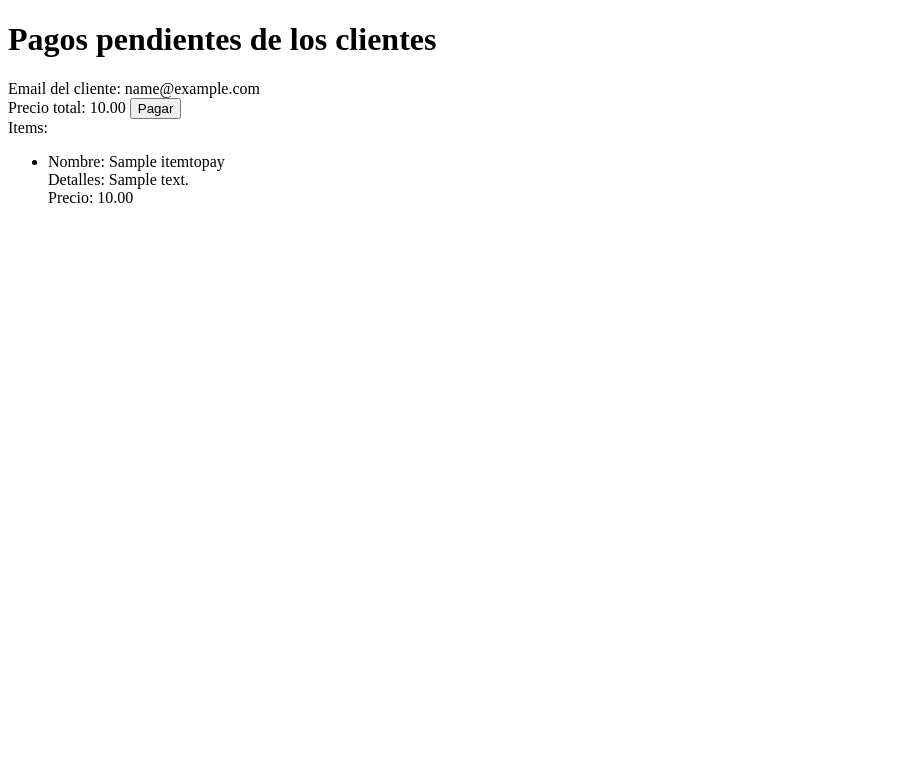
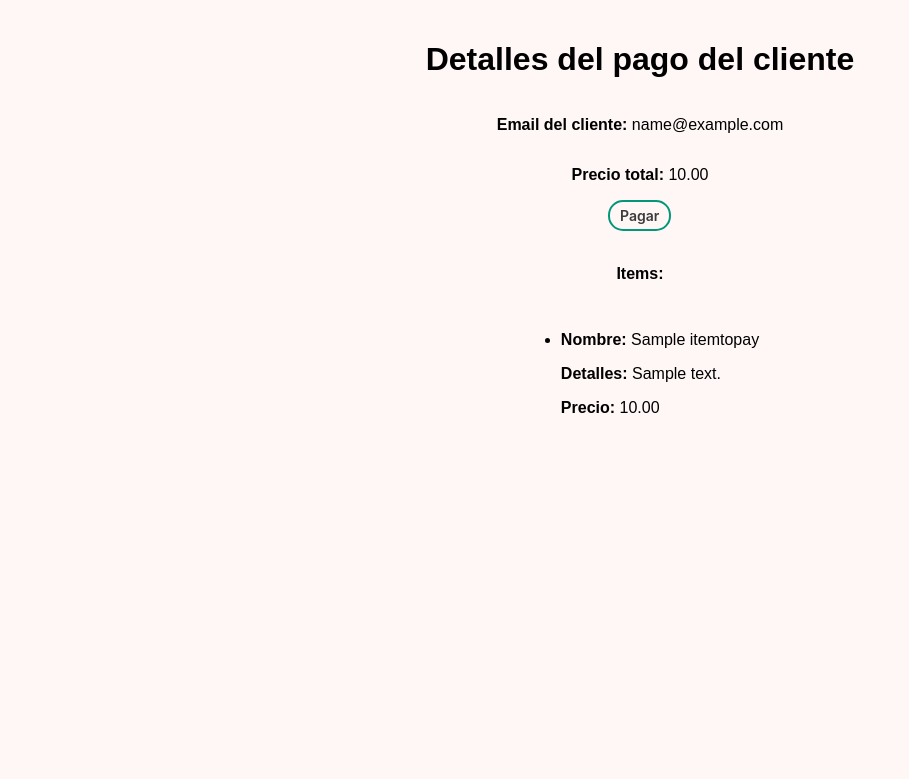
Before and after one commit to arnaums02/Joint-Project---Grup-B, a Django app: page /billDetails/00000000-0000-0000-0000-000000000001 in a window 1280 px wide. Shown: the top 779 px of the page, without its empty margins (0-909 px from the left). Run offline with Django 5.2, Linux system fonts and the light colour scheme; a user stored in the database is signed in; tables that the repository leaves empty hold one stand-in row (values such as "Sample post").

Commit message:
visual css for billDetails

```diff
--- a/JointProject/templates/billDetails.html
+++ b/JointProject/templates/billDetails.html
@@ -1,24 +1,41 @@
+{% load static %}
 <!DOCTYPE html>
 <html lang="en">
-    <head>
-        <title>Pagos pendientes de los clientes</title>
-    </head>
-    <body>
-        <h1>Pagos pendientes de los clientes</h1>
-        Email del cliente: {{ bill.customer.email }}
+<head>
+    <meta charset="UTF-8">
+    <meta name="viewport" content="width=device-width, initial-scale=1.0">
+    <title>Detalles del pago del cliente</title>
+    <link rel="stylesheet" type="text/css" href="{% static 'css/show_tables.css' %}">
+    <style>
+        .container {
+            display: flex;
+            flex-direction: column;
+            justify-content: flex-start;
+            align-items: center;
+            height: 100vh;
+            margin-top: 20px;
+            margin-bottom: 20px;
+        }
+    </style>
+
+</head>
+<body>
+    <div class="container">
+        <h1>Detalles del pago del cliente</h1>
+        <p><strong>Email del cliente:</strong> {{ bill.customer.email }}</p>
+        <p><strong>Precio total:</strong> {{ totalPrice }}</p>
+        <a href="{% url 'payBills' bill.id%}" class="button-66" role="button">Pagar</a>
         <br>
-        Precio total: {{ totalPrice }}
-        <a href="{% url 'payBills' bill.id%}"><button type="submit">Pagar</button></a>
-        <br>
-        Items:
+        <p><strong>Items:</strong></p>
         <ul>
             {% for item in bill.items.all %}
                 <li>
-                    Nombre: {{ item.name }} <br>
-                    Detalles: {{ item.details }} <br>
-                    Precio: {{ item.price }} <br>
+                    <p><strong>Nombre:</strong> {{ item.name }}</p>
+                    <p><strong>Detalles:</strong> {{ item.details }}</p>
+                    <p><strong>Precio:</strong> {{ item.price }}</p>
                 </li>
             {% endfor %}
         </ul>
-    </body>
+    </div>
+</body>
 </html>
```
